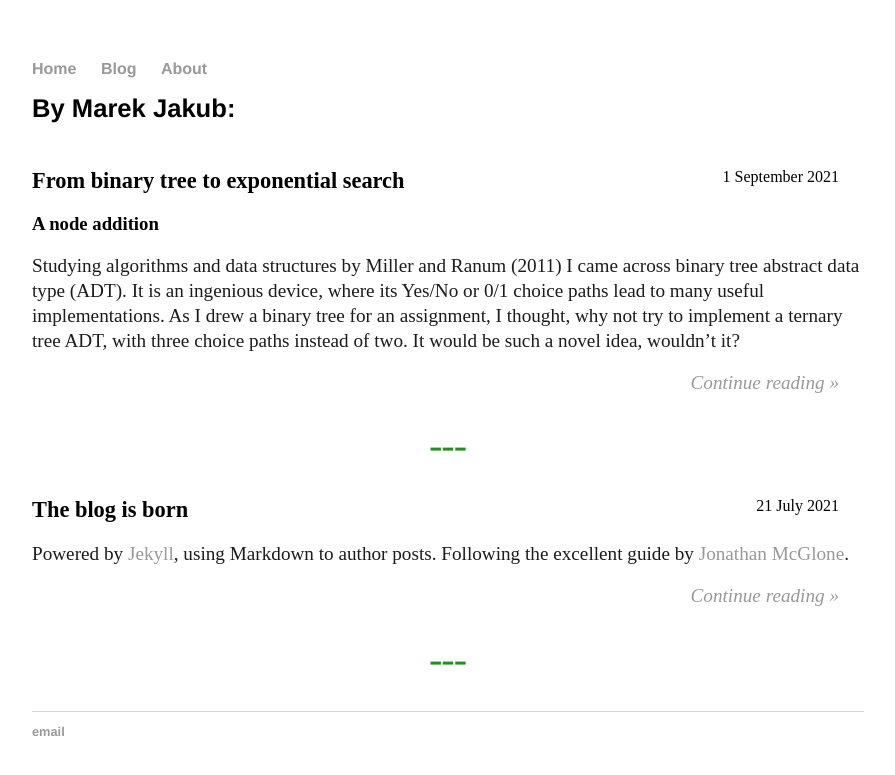
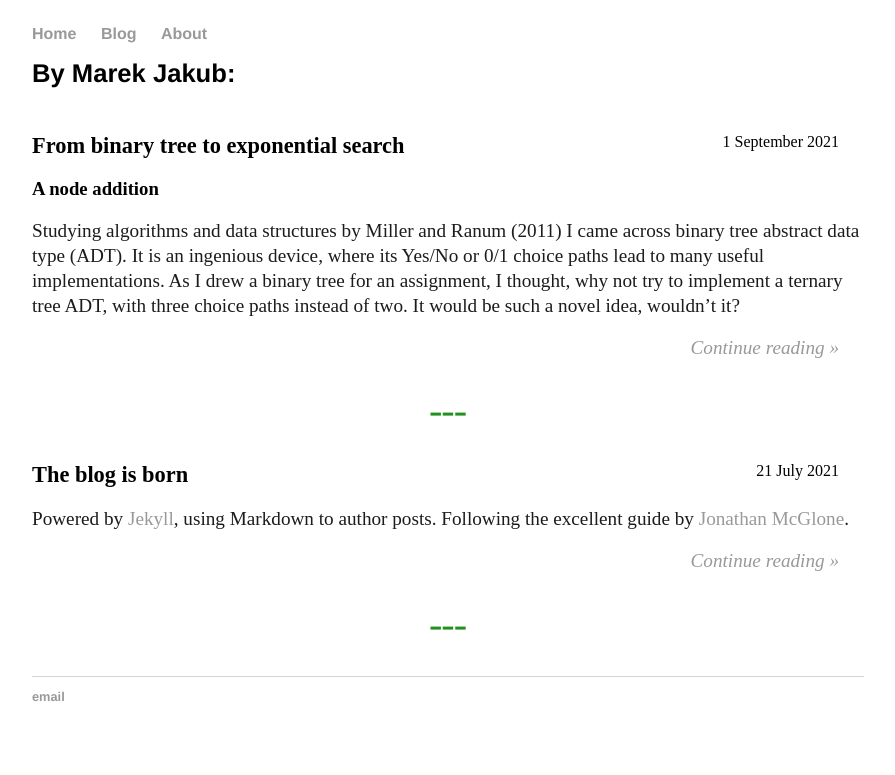
Before and after one commit to marek-jakub/marek-jakub.github.io, a Jekyll site: the page built from index.html, in a window 1280 px wide. Shown: the top 775 px of the page, without its empty margins (192-1087 px from the left). Built offline with Jekyll 4.4.1, drawn with Linux system fonts in a browser that asks for light colours.

Commit message:
Changing body margin size.

```diff
--- a/css/main.css
+++ b/css/main.css
@@ -14,7 +14,7 @@ article, aside, figure, footer, header, hgroup, nav, section {
 * main
 */
 body {
-    margin: 60px auto;
+    margin: 25px auto;
     width: 65%;
 }
 nav ul, footer ul {
```
